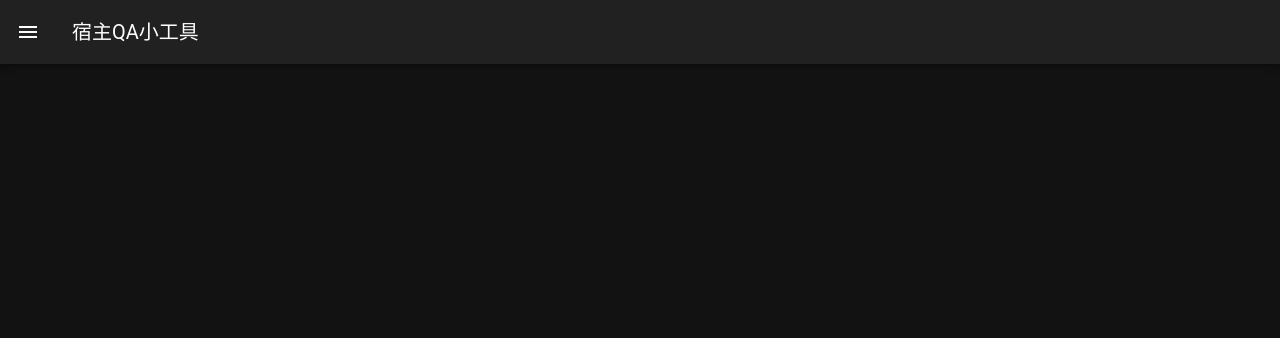
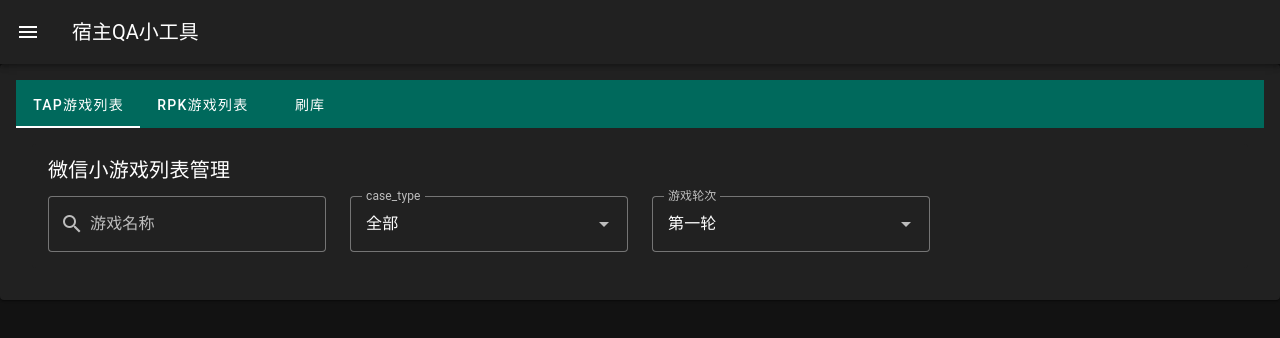
Before and after one commit to Haleymax/Webglhost-QA-Backend, a Vue app in the folder web/: page /game in a window 1280 px wide. Shown: the top 338 px of the page. Built offline with nearby package versions, Linux system fonts and the light colour scheme; a small style sheet from the web is missing.

Commit message:
add game page

```diff
--- a/web/src/components.d.ts
+++ b/web/src/components.d.ts
@@ -13,7 +13,6 @@ declare module 'vue' {
     Add_watcher: typeof import('./components/watcher/add_watcher.vue')['default']
     RouterLink: typeof import('vue-router')['RouterLink']
     RouterView: typeof import('vue-router')['RouterView']
-    Updata_node: typeof import('./components/node/update_node.vue')['default']
     Update_node: typeof import('./components/node/update_node.vue')['default']
     Update_phone: typeof import('./components/phone/update_phone.vue')['default']
     Update_redis: typeof import('./components/watcher/update_redis.vue')['default']
--- /dev/null
+++ b/web/src/pages/game/database.vue
@@ -0,0 +1,14 @@
+<template>
+  <div>
+    <iframe
+      src="https://www.feishu.cn/accounts/page/ug_register?app_id=11&redirect_uri=https%3A%2F%2Fwww.feishu.cn%2Fugregister%2Fauthorization%3Ftimeout%3D10%26terminalType%3D2&tenant_type=3&template_id=7262656438152708100&from=%E5%AE%98%E7%BD%91%E6%B3%A8%E5%86%8C%E6%97%97%E8%88%B0%E7%89%88%E8%AF%95%E7%94%A8"
+      width="100%"
+      height="600px"
+      frameborder="0"
+      allowfullscreen
+    ></iframe>
+  </div>
+</template>
+
+<script setup lang="ts" name="DatabasePage">
+</script>
--- /dev/null
+++ b/web/src/pages/game/game_manage.vue
@@ -0,0 +1,43 @@
+<template>
+  <v-card class="pa-4" outlined>
+    <v-tabs
+      v-model="tab"
+      bg-color="teal-darken-3"
+      color="white"
+      @change="onTabChange"
+    >
+      <v-tab value="one">tap游戏列表</v-tab>
+      <v-tab value="two">rpk游戏列表</v-tab>
+      <v-tab value="three">刷库</v-tab>
+    </v-tabs>
+
+    <v-card-text>
+      <v-tabs-window v-model="tab">
+        <v-tabs-window-item value="one">
+            <WxMiniGame/>
+        </v-tabs-window-item>
+
+        <v-tabs-window-item value="two">
+            <WxMiniGame/>
+        </v-tabs-window-item>
+
+        <v-tabs-window-item value="three">
+            <DatabasePage/>
+        </v-tabs-window-item>
+      </v-tabs-window>
+    </v-card-text>
+  </v-card>
+</template>
+
+<script setup lang="ts" name="GameManage">
+import { ref } from 'vue';
+import WxMiniGame from '@/pages/game/wxmini_game.vue';
+import DatabasePage from '@/pages/game/database.vue';
+
+const tab = ref('one');
+
+function onTabChange(newTab: string) {
+  console.log(`当前选中的标签是: ${newTab}`);
+}
+
+</script>
--- /dev/null
+++ b/web/src/pages/game/wxmini_game.vue
@@ -0,0 +1,63 @@
+<template>
+    <v-card
+        title="微信小游戏列表管理"
+        flat
+    >
+        <template v-slot:text>
+            <v-row align="center">
+                <v-col cols="3">
+                    <v-text-field
+                        v-model="search"
+                        label="游戏名称"
+                        prepend-inner-icon="mdi-magnify"
+                        variant="outlined"
+                        hide-details
+                    ></v-text-field>
+                </v-col>
+                <v-col cols="3">
+                    <v-select
+                        v-model="gameType"
+                        :items="['全部', '单机游戏', '网络游戏']"
+                        label="case_type"
+                        variant="outlined"
+                        hide-details
+                    ></v-select>
+                </v-col>
+                <v-col cols="3">
+                    <v-select
+                        v-model="gameRound"
+                        :items="['第一轮', '第二轮', '第三轮']"
+                        label="游戏轮次"
+                        variant="outlined"
+                        hide-details
+                    ></v-select>
+                </v-col>
+            </v-row>
+        </template>
+    </v-card>
+</template>
+
+<script setup lang="ts" name="WxMiniGame">
+import { ref, computed } from 'vue';
+
+const search = ref('');
+
+const gameRound = ref('第一轮');
+const gameType = ref('全部');
+
+// 示例游戏数据
+const games = ref([
+    { name: '游戏1', type: '单机游戏' },
+    { name: '游戏2', type: '网络游戏' },
+    { name: '游戏3', type: '单机游戏' },
+]);
+
+// 过滤后的游戏列表
+const filteredGames = computed(() => {
+    return games.value.filter(game => {
+        const matchesSearch = game.name.includes(search.value);
+        const matchesType = gameType.value === '全部' || game.type === gameType.value;
+        return matchesSearch && matchesType;
+    });
+});
+</script>
--- a/web/src/pages/index.vue
+++ b/web/src/pages/index.vue
@@ -48,6 +48,15 @@
               <v-list-item-title>watcher管理</v-list-item-title>
           </v-list-item-content>
         </v-list-item>
+        <v-divider></v-divider>
+        <v-list-item to="/game">
+          <v-list-item-icon>
+            <v-icon>mdi-gamepad-variant</v-icon>
+          </v-list-item-icon>
+          <v-list-item-content>
+            <v-list-item-title>游戏列表管理</v-list-item-title>
+          </v-list-item-content>
+        </v-list-item>
       <v-divider></v-divider>
       </v-list>
     </v-navigation-drawer>
--- a/web/src/router/index.ts
+++ b/web/src/router/index.ts
@@ -43,6 +43,12 @@ const routes = [
     path: '/phone',
     name: 'Phone',
     component: () => import('@/pages/phone/phone_manage.vue'),
+  },
+  {
+    path: '/game',
+    name: 'GameManage',
+    component: () => import('@/pages/game/game_manage.vue'),
+
   }
 
 ]
--- a/web/src/typed-router.d.ts
+++ b/web/src/typed-router.d.ts
@@ -22,6 +22,9 @@ declare module 'vue-router/auto-routes' {
     '/device/add_phone': RouteRecordInfo<'/device/add_phone', '/device/add_phone', Record<never, never>, Record<never, never>>,
     '/device/device_manage': RouteRecordInfo<'/device/device_manage', '/device/device_manage', Record<never, never>, Record<never, never>>,
     '/device/upload': RouteRecordInfo<'/device/upload', '/device/upload', Record<never, never>, Record<never, never>>,
+    '/game/database': RouteRecordInfo<'/game/database', '/game/database', Record<never, never>, Record<never, never>>,
+    '/game/game_manage': RouteRecordInfo<'/game/game_manage', '/game/game_manage', Record<never, never>, Record<never, never>>,
+    '/game/wxmini_game': RouteRecordInfo<'/game/wxmini_game', '/game/wxmini_game', Record<never, never>, Record<never, never>>,
     '/home/home': RouteRecordInfo<'/home/home', '/home/home', Record<never, never>, Record<never, never>>,
     '/phone/phone_manage': RouteRecordInfo<'/phone/phone_manage', '/phone/phone_manage', Record<never, never>, Record<never, never>>,
     '/watcher/watcher_manage': RouteRecordInfo<'/watcher/watcher_manage', '/watcher/watcher_manage', Record<never, never>, Record<never, never>>,
```
